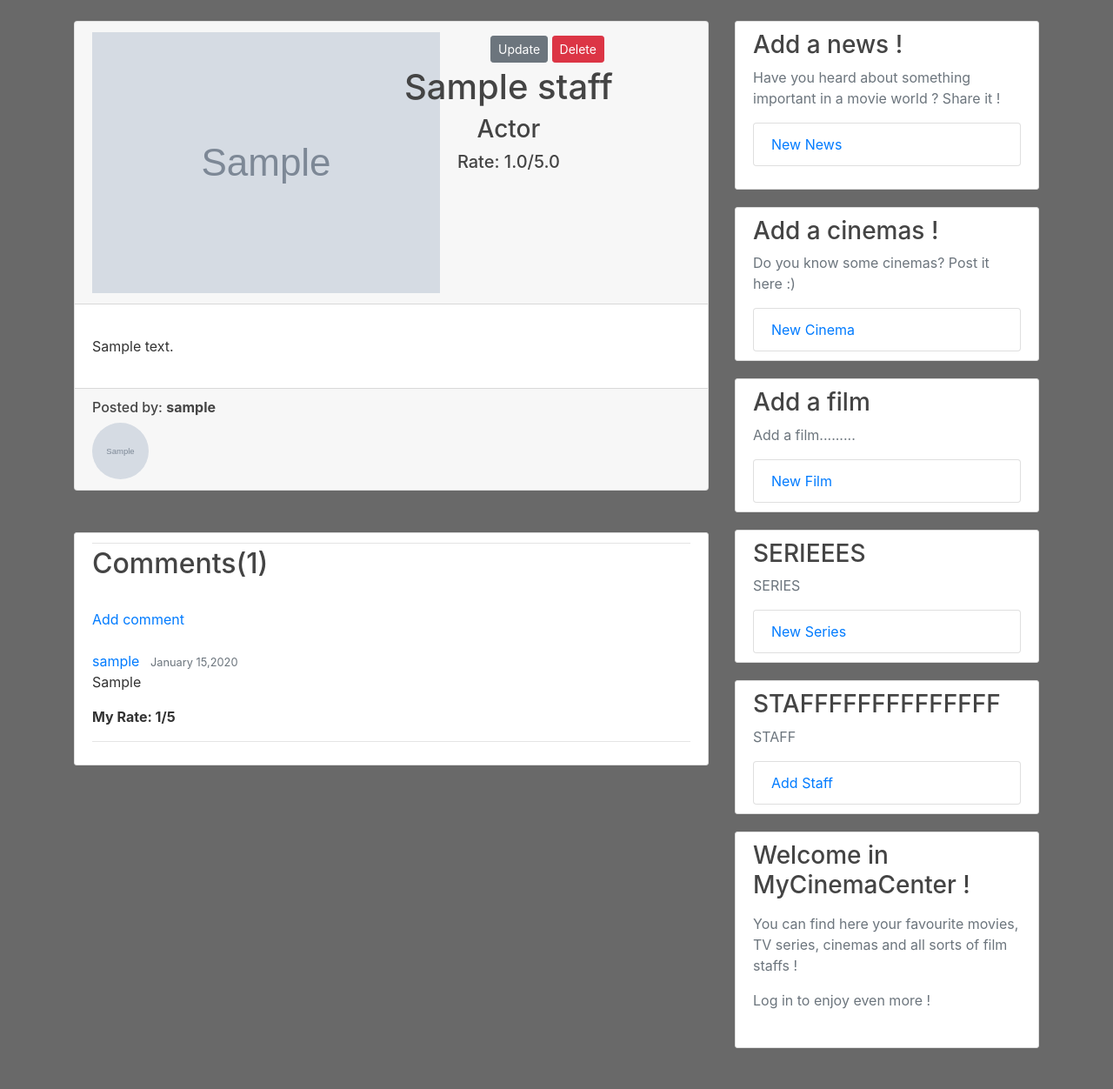
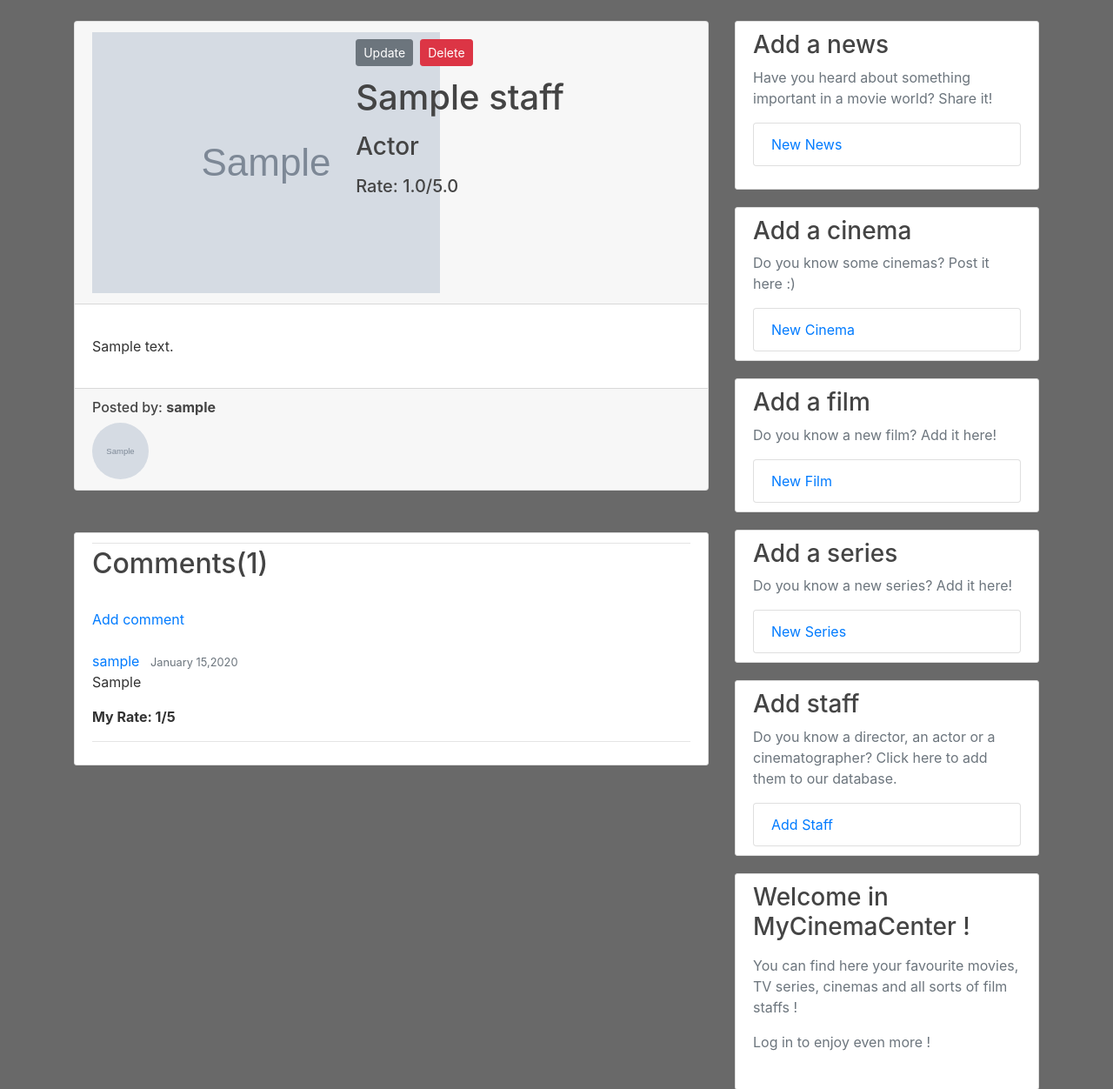
Before and after one commit to janek1842/MyCinemaCenter, a Django app: page /staff/1/ in a window 1280 px wide. Shown: the part 56-1308 px from the top of the page at 87% size. Before the commit the page ends 1261 px from the top, so only its background shows below. Run offline with Django 3.2, Linux system fonts and the light colour scheme; a user stored in the database is signed in; tables that the repository leaves empty hold one stand-in row (values such as "Sample post"); grey boxes marked "Sample" are stand-in pictures; some libraries are stand-ins or nearby versions.

Commit message:
Detail views changed

```diff
--- a/mycinema/templates/mycinema/base.html
+++ b/mycinema/templates/mycinema/base.html
@@ -75,8 +75,8 @@
             <div id="cinema-detail-hours"></div>
             {% if user.is_authenticated %}
                 <div class="content-section">
-                <h3>Add a news !</h3>
-                <p class='text-muted'>Have you heard about something important in a movie world ? Share it !
+                <h3>Add a news</h3>
+                <p class='text-muted'>Have you heard about something important in a movie world? Share it!
                 <ul class="list-group">
 
                 <a class="list-group-item list-group-item" href="{% url 'news-create' %}">New News</a>
@@ -85,7 +85,7 @@
             </p>
             </div>
             <div class="content-section">
-                <h3>Add a cinemas !</h3>
+                <h3>Add a cinema</h3>
                 <p class='text-muted'>Do you know some cinemas? Post it here :)</p>
                 <ul class="list-group">
                     <a class="list-group-item list-group-item" href="{% url 'cinema-create' %}">New Cinema</a>
@@ -93,21 +93,21 @@
             </div>
             <div class="content-section">
                 <h3>Add a film</h3>
-                <p class='text-muted'>Add a film.........</p>
+                <p class='text-muted'>Do you know a new film? Add it here!</p>
                 <ul class="list-group">
                     <a class="list-group-item list-group-item" href="{% url 'film-create' %}">New Film</a>
                 </ul>
             </div>
             <div class="content-section">
-                <h3>SERIEEES</h3>
-                <p class='text-muted'>SERIES</p>
+                <h3>Add a series</h3>
+                <p class='text-muted'>Do you know a new series? Add it here!</p>
                 <ul class="list-group">
                     <a class="list-group-item list-group-item" href="{% url 'series-create' %}">New Series</a>
                 </ul>
             </div>
             <div class="content-section">
-                <h3>STAFFFFFFFFFFFFFF</h3>
-                <p class='text-muted'>STAFF</p>
+                <h3>Add staff</h3>
+                <p class='text-muted'>Do you know a director, an actor or a cinematographer? Click here to add them to our database. </p>
                 <ul class="list-group">
                     <a class="list-group-item list-group-item" href="{% url 'staff-create' %}">Add Staff</a>
                 </ul>
--- a/mycinema/templates/mycinema/staff_detail.html
+++ b/mycinema/templates/mycinema/staff_detail.html
@@ -1,22 +1,28 @@
 {% extends "mycinema/base.html" %}
 {% block content %}
     <div class="card">
-        <div class="card-header text-center">
+        <div class="card-header">
             <div class="row">
-                <div class="col-md-6">
+                <div class="col-xl-5 col-sm-8">
                     <img src="{{ object.image.url }}" alt="ERROR 404">
                 </div>
-                <div class="col-md-6">
-                    {% if object.author == user %}
-                        <a class=" btn btn-secondary btn-sm mt-1 mb-1 top-0 end-0"
-                           href="{% url 'staff-update' object.id %}">Update</a>
-                        <a class=" btn btn-danger btn-sm mt-1 mb-1 top-0 end-0"
-                           href="{% url 'staff-delete' object.id %}">Delete</a>
-                    {% endif %}
-                    <div class="position-absolute top-50 start-50">
-                        <h1>{{ object.name }}</h1>
-                        <h3>{{ object.profession }}</h3>
-                        <h5>Rate: {{ object.get_total_rate }}/5.0</h5>
+                <div class="col-xl-7 col-sm-4">
+                     {% if object.author == user %}
+                        <div class="d-flex flex-row">
+                            <div class="p-1"><a class=" btn btn-secondary btn-sm mt-1 mb-1 top-0 end-0" href="{% url 'film-update' object.id %}">Update</a></div>
+                            <div class="p-1"><a class=" btn btn-danger btn-sm mt-1 mb-1 top-0 end-0" href="{% url 'film-delete' object.id %}">Delete</a></div>
+                        </div>
+                     {% endif %}
+                    <div class="d-flex flex-column">
+                        <div class="p-1">
+                            <h1>{{ object.name }}</h1>
+                        </div>
+                        <div class="p-1">
+                            <h3>{{ object.profession }}</h3>
+                        </div>
+                        <div class="p-1">
+                            <h5>Rate: {{ object.get_total_rate }}/5.0</h5>
+                        </div>
                     </div>
                 </div>
             </div>
```
Also changed, not shown: mycinema/templates/mycinema/film_detail.html (+17 -9 lines), mycinema/templates/mycinema/mycinema.html (+6 -6 lines), mycinema/templates/mycinema/ranking.html (+3 -23 lines), mycinema/templates/mycinema/series_detail.html (+17 -9 lines), users/templates/users/logout.html (+7 -5 lines), media/series/187012375_536239310705118_3500384548012113653_n.jpeg (added), mycinema/migrations/0001_initial.py (added), users/migrations/0001_initial.py (added).
